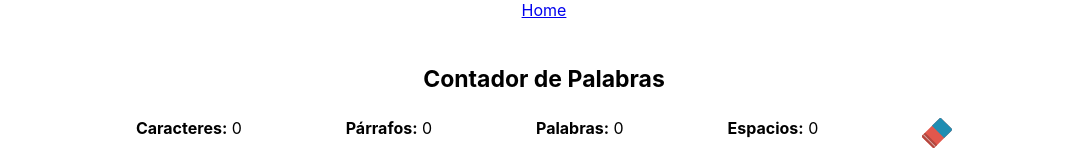
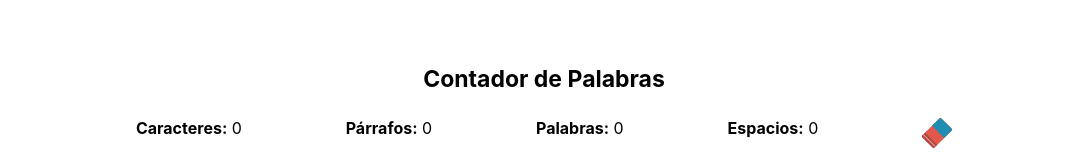
Before and after one commit to alvarofg95/contador-palabras, a React (Create React App) app: page / in a window 1280 px wide. Shown: the top 156 px of the page, without its empty margins (96-1183 px from the left). Built offline with nearby package versions, Linux system fonts and the light colour scheme.

Commit message:
deelted hamster

```diff
--- a/src/App.js
+++ b/src/App.js
@@ -6,9 +6,7 @@ import './index.css';
 function App() {
   return (
     <div className="App">
-      <header>
-        <Link to="/">Home</Link>
-      </header>
+      <header />
       <Route exact path="/" component={Home} />
     </div>
   );
```
